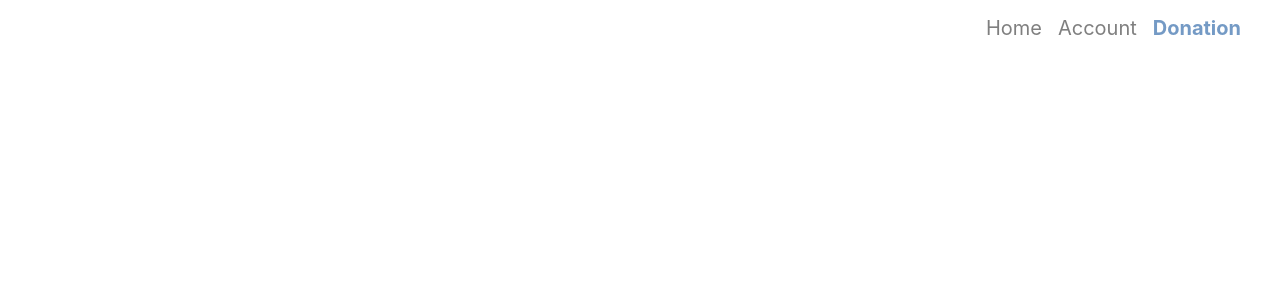
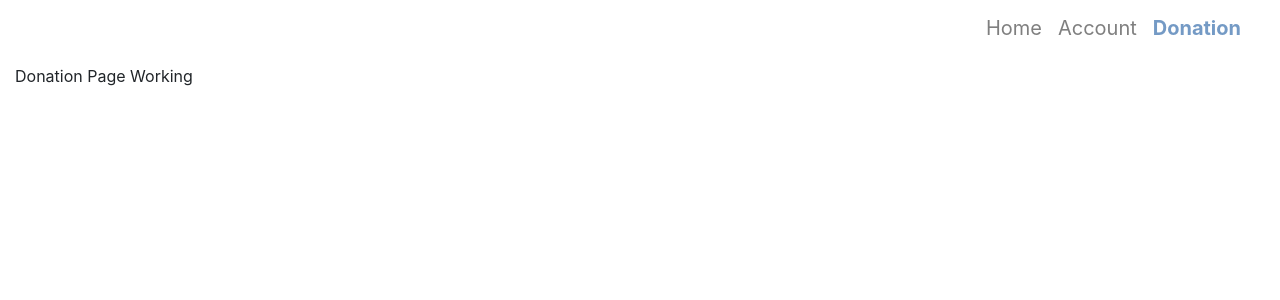
Before and after one commit to andrewchen349/SWE-Hub, a React (Create React App) app in the folder swe-hub/: page /support in a window 1280 px wide. Shown: the top 300 px of the page. Built offline with nearby package versions, Linux system fonts and the light colour scheme; a web font is replaced by a local one.

Commit message:
Added Basic Page Routing

```diff
--- a/swe-hub/src/App.js
+++ b/swe-hub/src/App.js
@@ -62,6 +62,8 @@ class App extends React.Component{
                     </Navbar.Collapse>
                 </Navbar>
                 <Route path="/" exact render={() => <Home subTitle={this.state.home.subTitle} text={this.state.home.text} />} />
+                <Route path="/account" exact render={() => <Signin />} />
+                <Route path="/support" exact render={() => <Donation />} />
             </Container>
         </Router>
     );
--- a/swe-hub/src/pages/Donation.js
+++ b/swe-hub/src/pages/Donation.js
@@ -0,0 +1,12 @@
+import React from 'react';
+
+
+function Donation(props){
+    return(
+        <div>
+            <p> Donation Page Working </p>
+        </div>
+    );
+}
+
+export default Donation;
--- a/swe-hub/src/pages/SignIn.js
+++ b/swe-hub/src/pages/SignIn.js
@@ -0,0 +1,12 @@
+import React from 'react';
+
+
+function SignIn(props){
+    return(
+        <div>
+            <p> Account Page Working </p>
+        </div>
+    );
+}
+
+export default SignIn;
```
